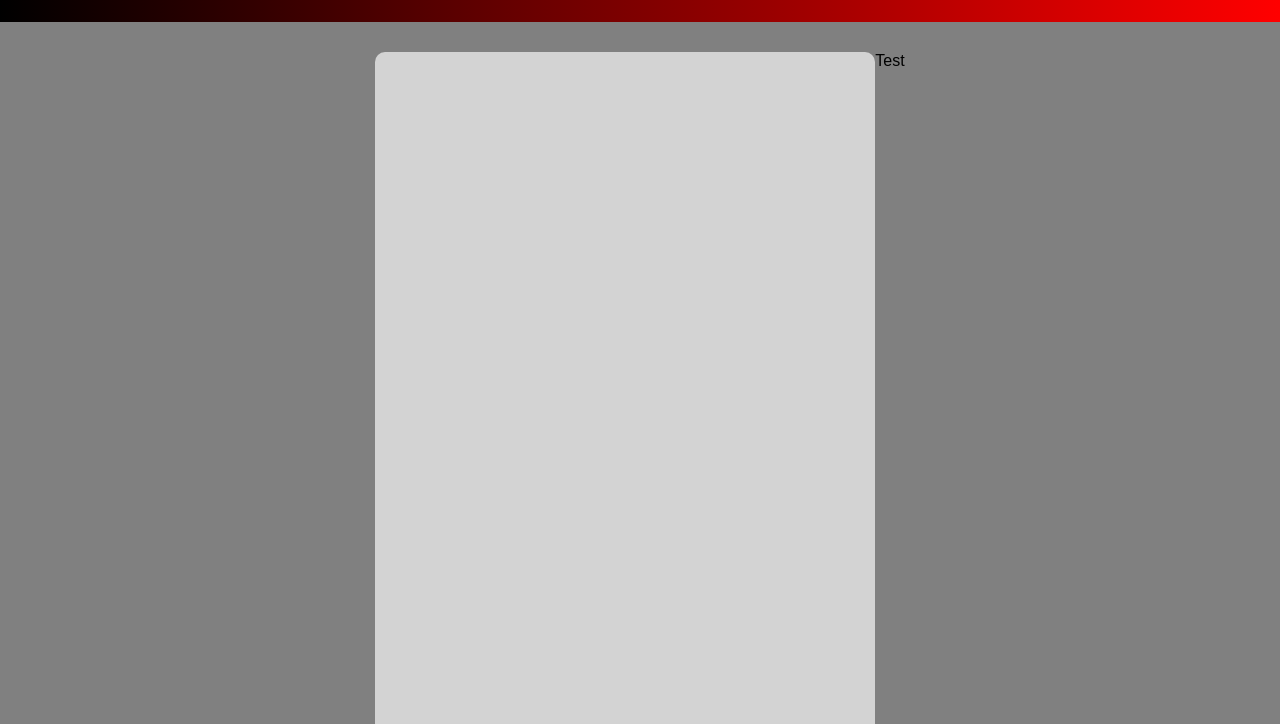
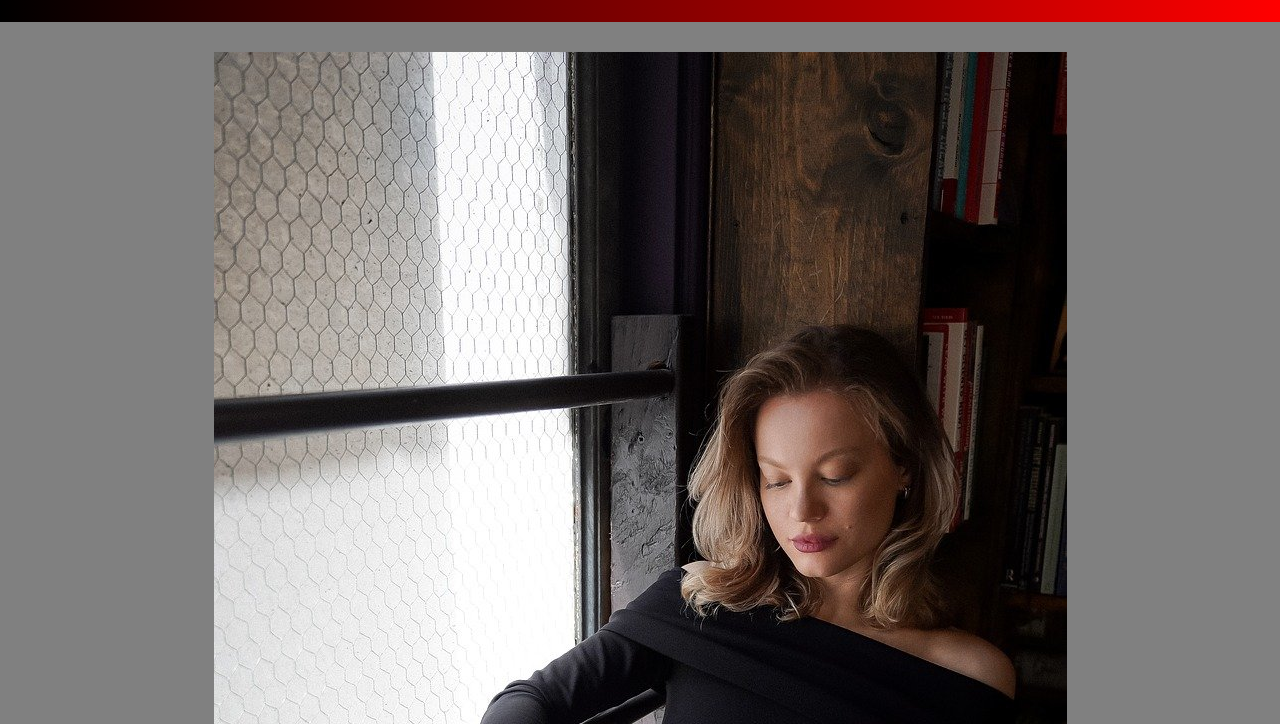
Before and after one commit to Nino678190/Finder, a plain HTML site: page index.html in a window 1280 px wide. Shown: the part 76-800 px from the top of the page. Drawn offline with Linux system fonts and the light colour scheme.

Commit message:
Versuch Bild einzubetten

```diff
--- a/index.html
+++ b/index.html
@@ -19,8 +19,7 @@
             </div>
         </header>
         <div class="zentriert">
-            <div class="quadrat"></div>
-            Test
+            <img src="woman-8205187_1280.jpg" alt="Frau die Buch ließt">
         </div>
     </body>
 </html>
--- a/style.css
+++ b/style.css
@@ -38,11 +38,14 @@ header {
 }
 
 .zentriert{
+    margin-left: auto;
+    margin-right: auto;
     margin-top: 30px;
-    vertical-align: middle;
     display: flex;
     justify-content: center;
     position: relative;
+    max-width: auto, 100%;
+    max-height: auto;
 }
 
 .quadrat {
```
Also changed, not shown: woman-8205187_1280.jpg (added).
